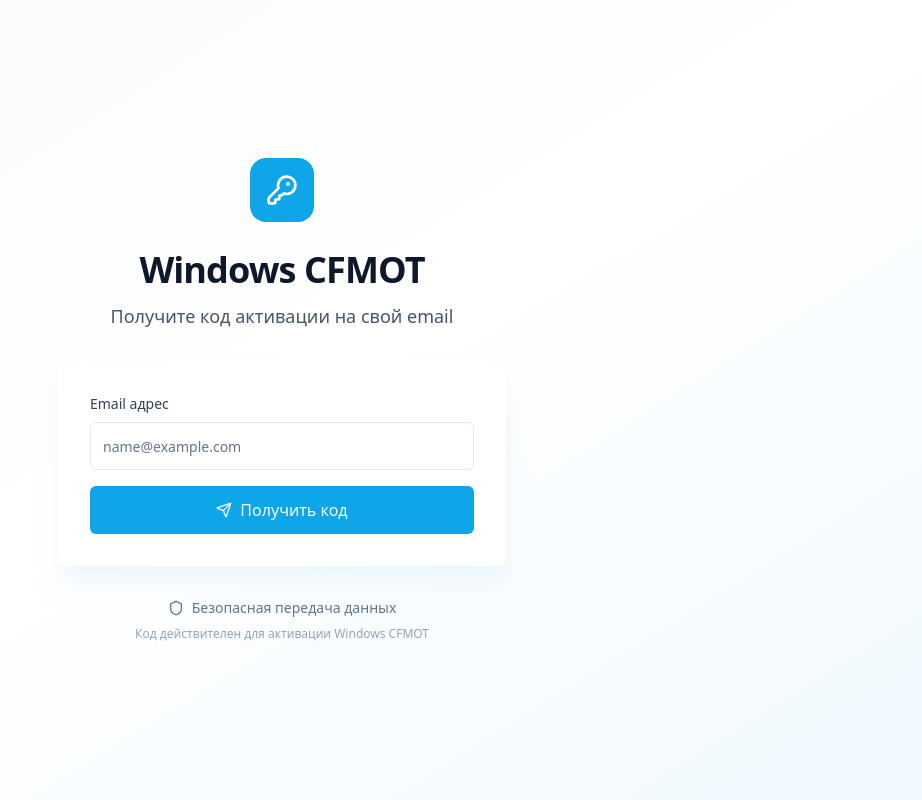
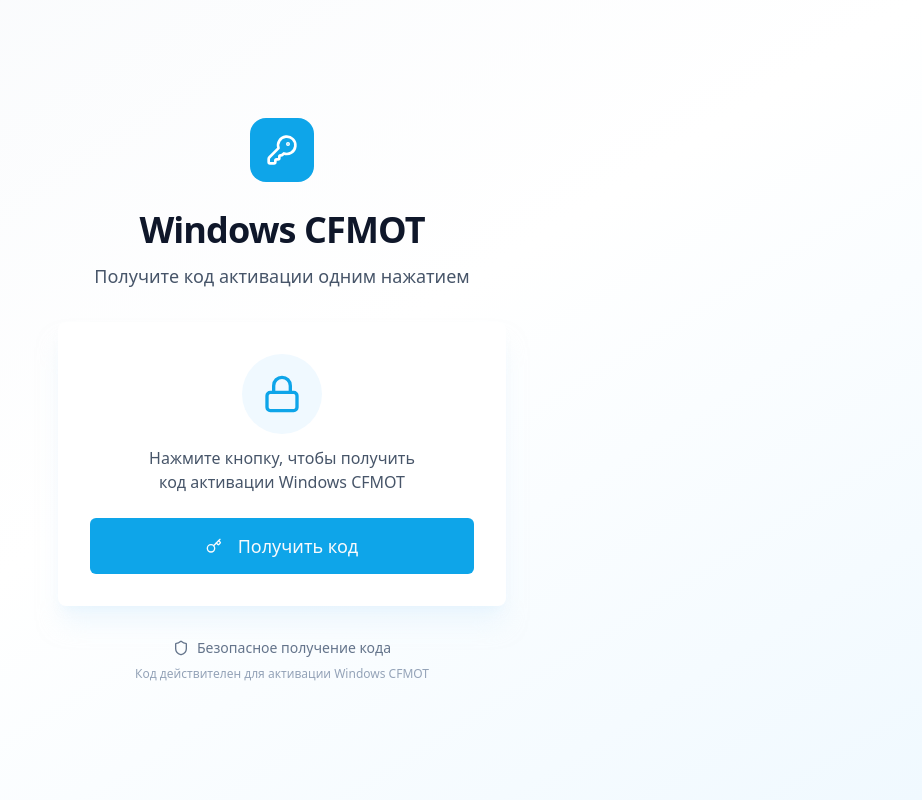
Before and after one commit to pr-poehali-dev/windows-code-retrieval, a React (Vite) app: page / in a window 1280 px wide. Shown: the whole page, without its empty margins (358-1280 px from the left). Built offline with nearby package versions, Linux system fonts and the light colour scheme.

Commit message:
feat: Добавлен генератор кода Windows CFMOT

```diff
--- a/src/pages/Index.tsx
+++ b/src/pages/Index.tsx
@@ -1,41 +1,15 @@
 import { useState } from 'react';
 import { Button } from '@/components/ui/button';
-import { Input } from '@/components/ui/input';
 import { Card, CardContent } from '@/components/ui/card';
 import Icon from '@/components/ui/icon';
 import { useToast } from '@/hooks/use-toast';
 
 export default function Index() {
-  const [email, setEmail] = useState('');
   const [showCode, setShowCode] = useState(false);
-  const [isLoading, setIsLoading] = useState(false);
   const { toast } = useToast();
 
-  const validateEmail = (email: string) => {
-    return /^[^\s@]+@[^\s@]+\.[^\s@]+$/.test(email);
-  };
-
-  const handleGetCode = async () => {
-    if (!validateEmail(email)) {
-      toast({
-        title: "Неверный email",
-        description: "Пожалуйста, введите корректный email адрес",
-        variant: "destructive"
-      });
-      return;
-    }
-
-    setIsLoading(true);
-
-    // Имитация отправки
-    setTimeout(() => {
-      setShowCode(true);
-      setIsLoading(false);
-      toast({
-        title: "Код отправлен!",
-        description: `Код отправлен на ${email}`,
-      });
-    }, 1500);
+  const handleGetCode = () => {
+    setShowCode(true);
   };
 
   const handleCopyCode = () => {
@@ -58,7 +32,7 @@ export default function Index() {
             Windows CFMOT
           </h1>
           <p className="text-slate-600 text-lg">
-            Получите код активации на свой email
+            Получите код активации одним нажатием
           </p>
         </div>
 
@@ -66,38 +40,23 @@ export default function Index() {
         <Card className="border-0 shadow-xl shadow-sky-100/50 hover-scale">
           <CardContent className="p-8 space-y-6">
             {!showCode ? (
-              <div className="space-y-4">
-                <div className="space-y-2">
-                  <label htmlFor="email" className="text-sm font-medium text-slate-700 block">
-                    Email адрес
-                  </label>
-                  <Input
-                    id="email"
-                    type="email"
-                    placeholder="name@example.com"
-                    value={email}
-                    onChange={(e) => setEmail(e.target.value)}
-                    onKeyPress={(e) => e.key === 'Enter' && handleGetCode()}
-                    className="h-12 text-base"
-                  />
+              <div className="text-center space-y-6">
+                <div className="space-y-3">
+                  <div className="inline-flex items-center justify-center w-20 h-20 bg-sky-50 rounded-full">
+                    <Icon name="Lock" size={40} className="text-sky-500" />
+                  </div>
+                  <p className="text-slate-600">
+                    Нажмите кнопку, чтобы получить<br />код активации Windows CFMOT
+                  </p>
                 </div>
 
                 <Button
                   onClick={handleGetCode}
-                  disabled={isLoading}
-                  className="w-full h-12 text-base font-medium bg-sky-500 hover:bg-sky-600"
+                  size="lg"
+                  className="w-full h-14 text-lg font-medium bg-sky-500 hover:bg-sky-600"
                 >
-                  {isLoading ? (
-                    <div className="flex items-center gap-2">
-                      <div className="w-5 h-5 border-2 border-white border-t-transparent rounded-full animate-spin" />
-                      Отправка...
-                    </div>
-                  ) : (
-                    <div className="flex items-center gap-2">
-                      <Icon name="Send" size={18} />
-                      Получить код
-                    </div>
-                  )}
+                  <Icon name="Key" size={20} className="mr-2" />
+                  Получить код
                 </Button>
               </div>
             ) : (
@@ -110,7 +69,7 @@ export default function Index() {
                     Код активации
                   </h2>
                   <p className="text-slate-600">
-                    Код отправлен на {email}
+                    Используйте этот код для активации
                   </p>
                 </div>
 
@@ -135,15 +94,12 @@ export default function Index() {
                     Скопировать
                   </Button>
                   <Button
-                    onClick={() => {
-                      setShowCode(false);
-                      setEmail('');
-                    }}
+                    onClick={() => setShowCode(false)}
                     variant="outline"
                     className="flex-1 h-11"
                   >
                     <Icon name="RotateCcw" size={16} className="mr-2" />
-                    Новый запрос
+                    Скрыть код
                   </Button>
                 </div>
               </div>
@@ -155,7 +111,7 @@ export default function Index() {
         <div className="text-center space-y-2 px-4">
           <div className="flex items-center justify-center gap-2 text-slate-500 text-sm">
             <Icon name="Shield" size={16} />
-            <span>Безопасная передача данных</span>
+            <span>Безопасное получение кода</span>
           </div>
           <p className="text-xs text-slate-400">
             Код действителен для активации Windows CFMOT
```
